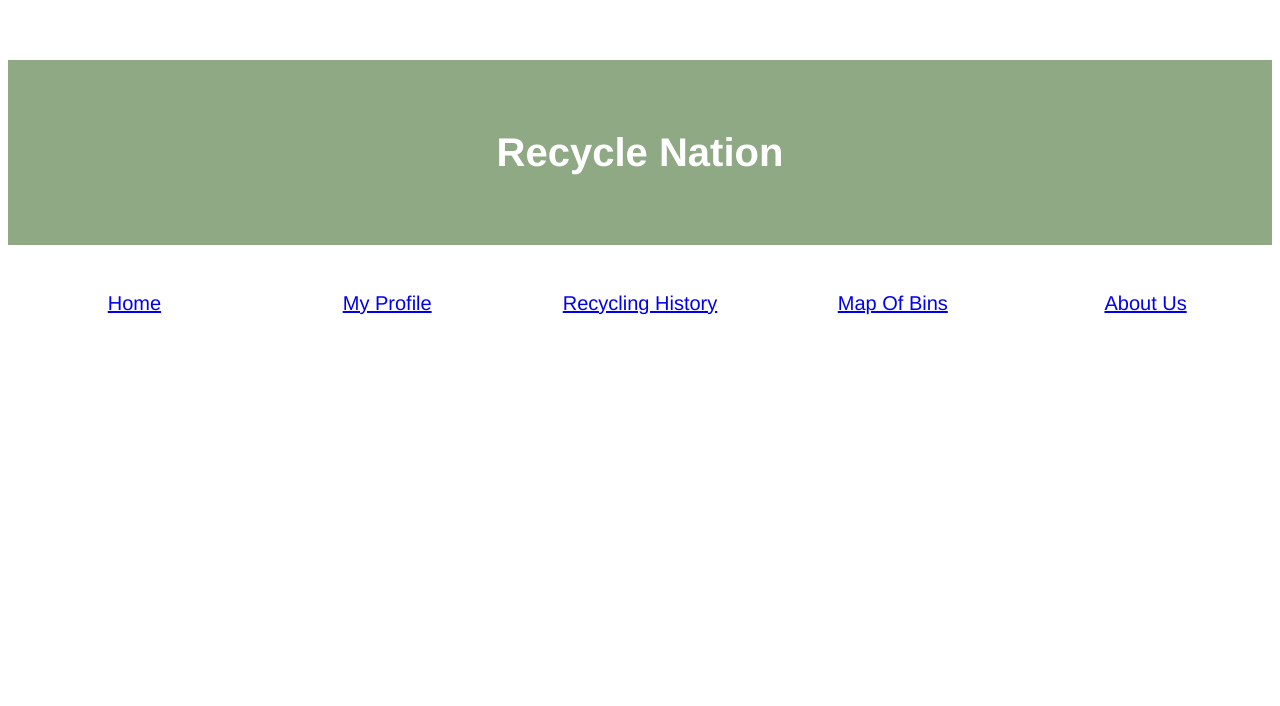
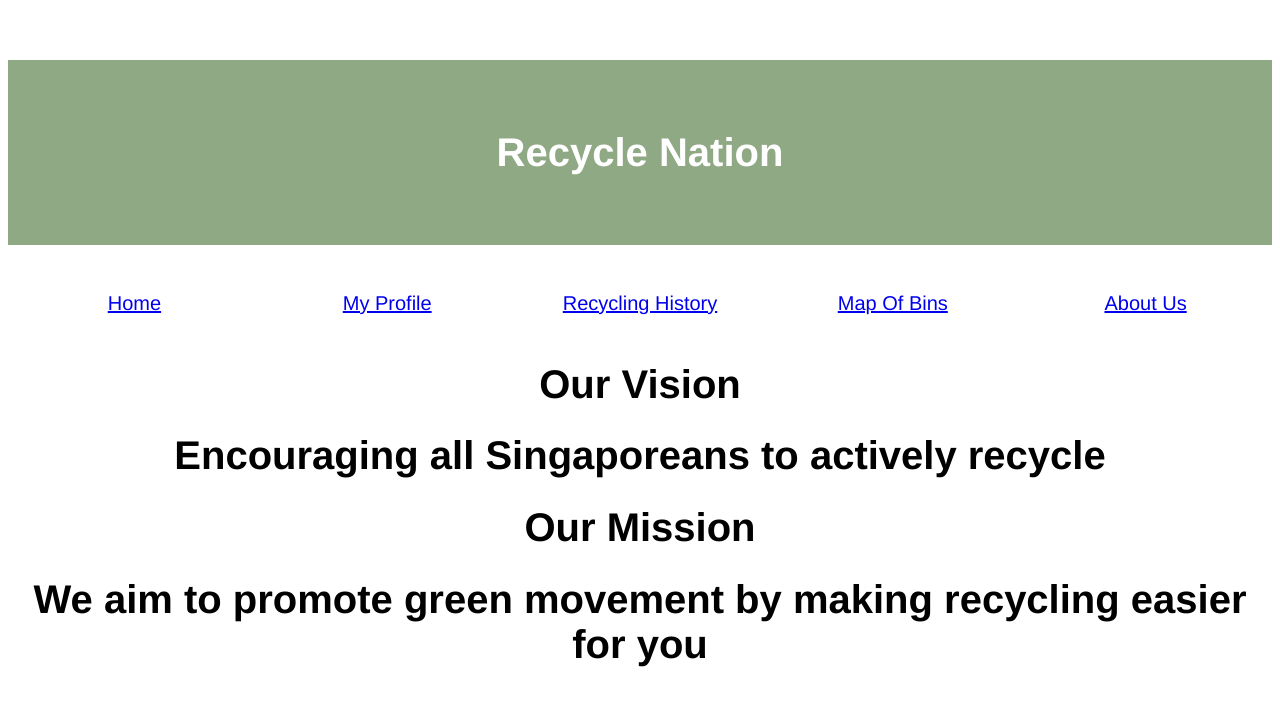
Before and after one commit to choomegan/Recycle_Nation, a Vue app: page /AboutUs in a window 1280 px wide. Shown: the top 706 px of the page. Built offline with nearby package versions, Linux system fonts and the light colour scheme.

Commit message:
Edited AboutUs

```diff
--- a/src/App.vue
+++ b/src/App.vue
@@ -1,6 +1,6 @@
 <template>
   <div id="app">
-    <h1>Recycle Nation</h1>
+    <h1 id="title">Recycle Nation</h1>
     <Header v-if="navigation"></Header>
     <router-view></router-view>
   </div>
@@ -47,7 +47,7 @@ export default {
     color:black;
   }
 
-  h1 {
+  #title {
     background-color: #8FA984;
     color:white;
     padding: 70px;
--- a/src/components/AboutUs.vue
+++ b/src/components/AboutUs.vue
@@ -0,0 +1,18 @@
+<template>
+    <div>
+        <h1 id="visionhead">Our Vision</h1>
+        <h1 id="visionbody">Encouraging all Singaporeans to actively recycle</h1>
+        <h1 id="missionhead">Our Mission</h1>
+        <h1 id="missionbody">We aim to promote green movement by making recycling easier for you</h1>
+    </div>
+</template>
+
+<script>
+export default {
+
+}
+</script>
+
+<style scoped>
+
+</style>
```
